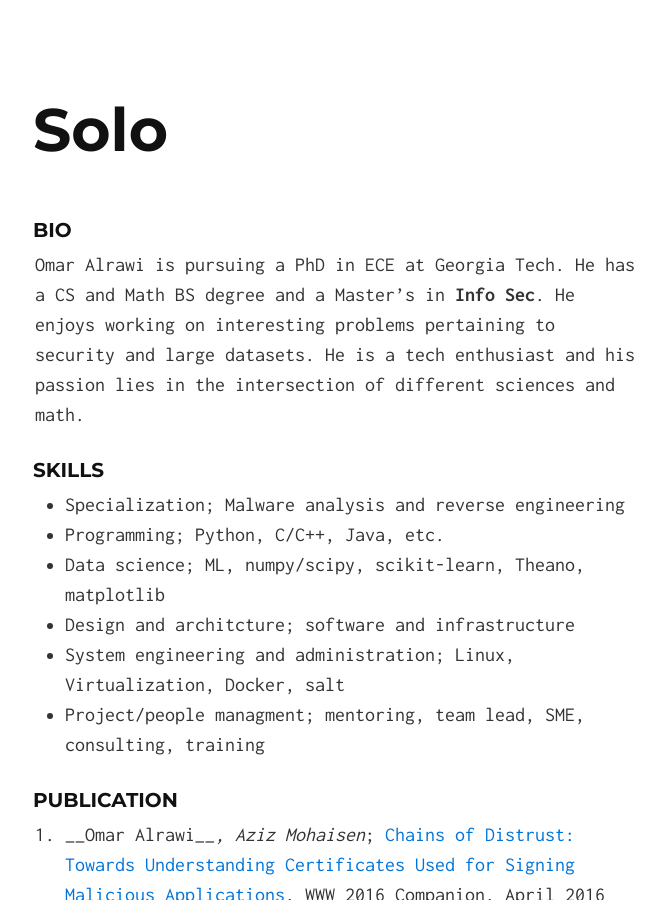
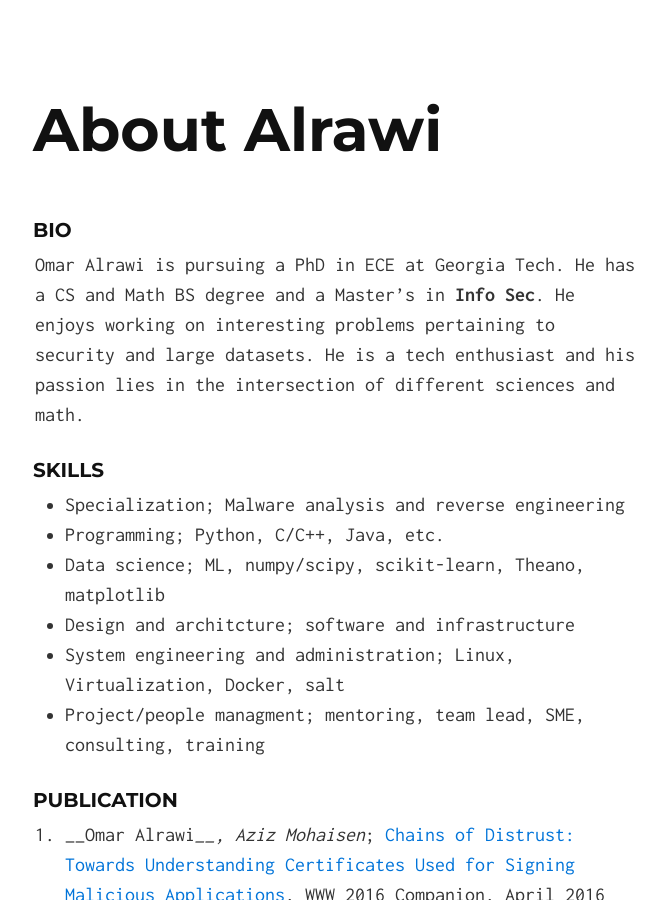
Before and after one commit to alrawi/alrawi.github.io, a Jekyll site: the page built from index.md, in a window 1280 px wide and 900 px high. Shown: the whole window, without its empty margins (305-970 px from the left). Built offline with Jekyll 4.4.1, drawn with Linux system fonts in a browser that asks for light colours.

Commit message:
modified page

```diff
--- a/_config.yml
+++ b/_config.yml
@@ -1,7 +1,7 @@
 # Site settings
-title: Solo, a Jekyll Theme
-tag_text: Solo
-description: Solo is a Jekyll theme that supports single-page websites only, but supports them well. Yes, it’s responsive.
+title: Alrawi, Omar
+tag_text: About Alrawi
+description: Personal website for Omar Alrawi. Includes sporadic blog enteries on interesting topics.
 
 # Build settings
 markdown: kramdown
```
